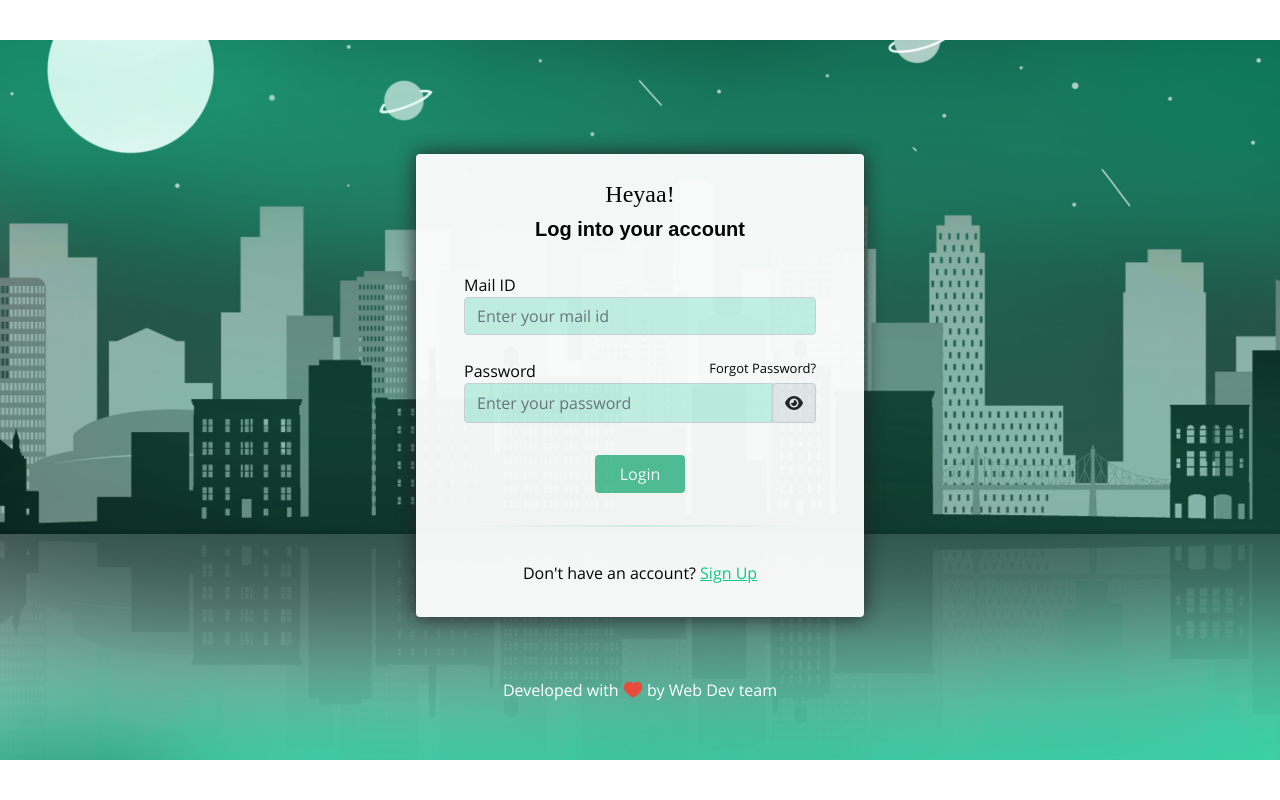
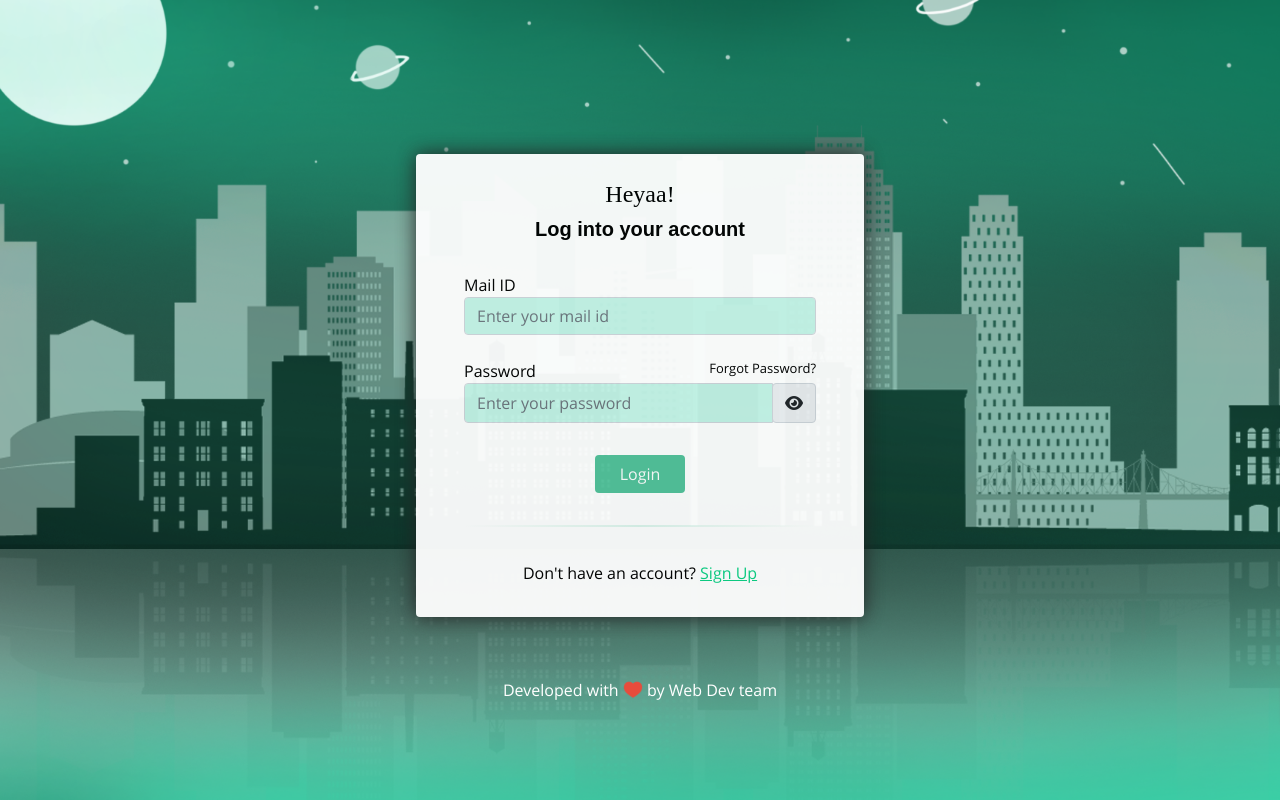
Before and after one commit to Vivek-1452/Pladex, a React (Create React App) app: page /login in a window 1280 px wide. Built offline with nearby package versions, Linux system fonts and the light colour scheme.

Commit message:
Login bg img update

```diff
--- a/src/components/LoginMain.js
+++ b/src/components/LoginMain.js
@@ -55,7 +55,7 @@ function LoginMain() {
         backgroundImage: `url(${main})`,
         backgroundPosition: display ? "center" : "center",
         backgroundRepeat: display ? "no-repeat" : "no-repeat",
-        backgroundSize: display ? "cover" : "100%",
+        backgroundSize: display ? "cover" : "cover",
       }}
     >
       <div
```
Also changed, not shown: 1 other file (tests, documents, lock files or other folders).
